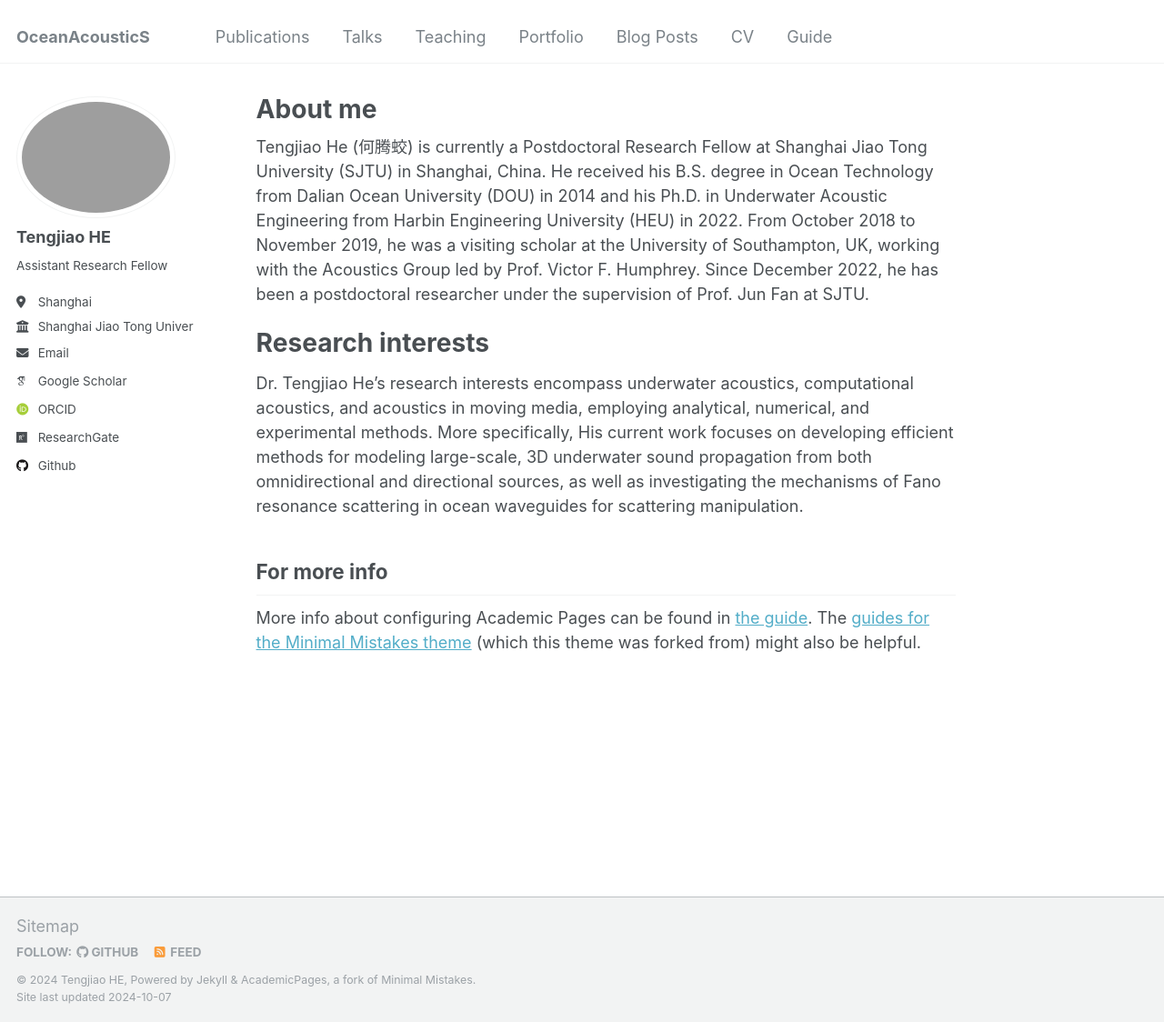
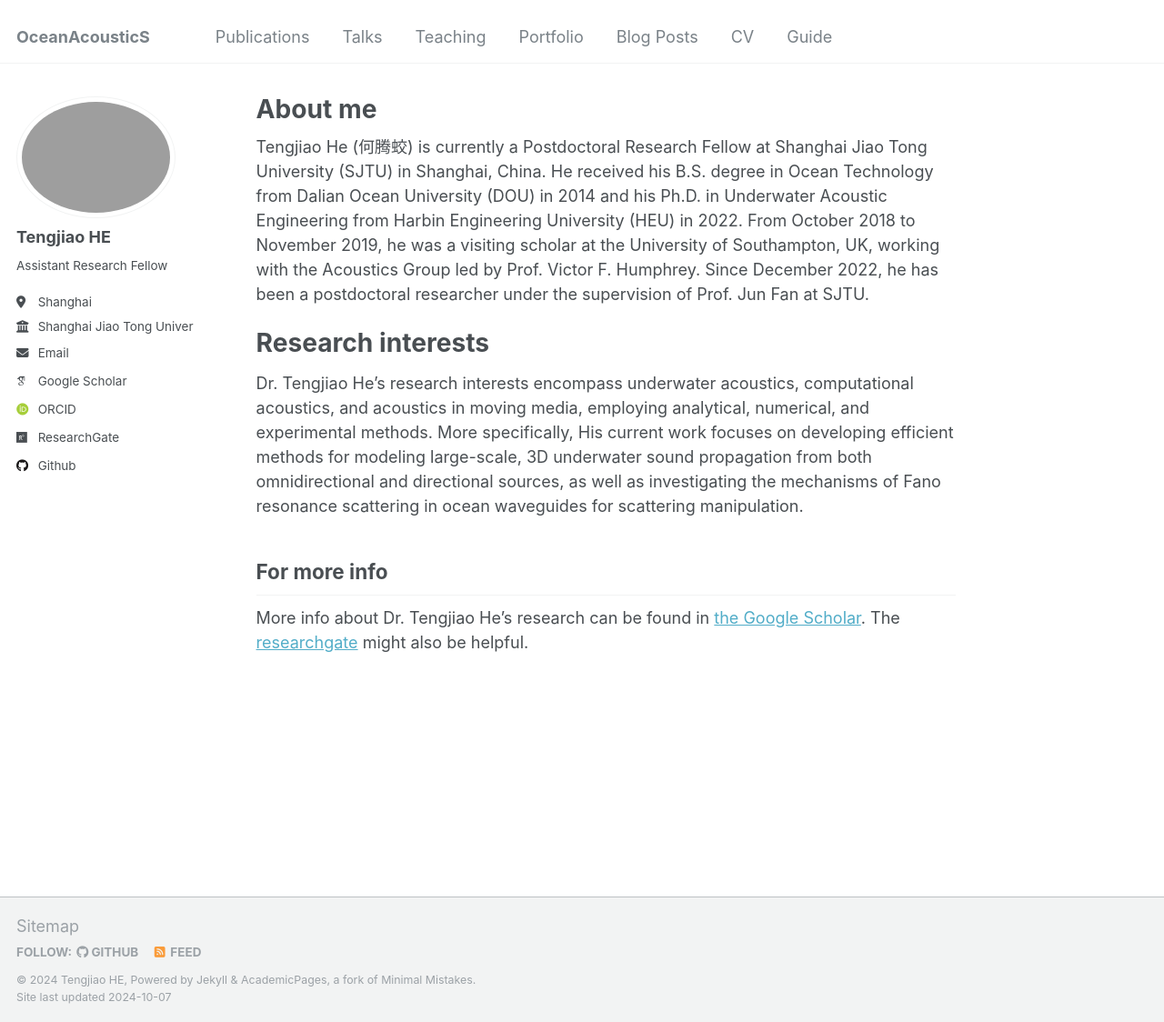
Before and after one commit to TengjiaoHE/OceanSoniX, a Jekyll site: the page built from _pages/about.md, in a window 1280 px wide and 1124 px high. Shown: the whole window at 91% size. Built offline with Jekyll 4.4.1, drawn with Linux system fonts in a browser that asks for light colours; some web fonts are replaced.

Commit message:
Update about.md

```diff
--- a/_pages/about.md
+++ b/_pages/about.md
@@ -18,4 +18,4 @@ Dr. Tengjiao He's research interests encompass underwater acoustics, computation
 
 For more info
 ------
-More info about configuring Academic Pages can be found in [the guide](https://academicpages.github.io/markdown/). The [guides for the Minimal Mistakes theme](https://mmistakes.github.io/minimal-mistakes/docs/configuration/) (which this theme was forked from) might also be helpful.
+More info about Dr. Tengjiao He's research can be found in [the Google Scholar]([https://academicpages.github.io/markdown/](https://scholar.google.com/citations?view_op=list_works&hl=en&user=yIHi56gAAAAJ)). The [researchgate]([https://mmistakes.github.io/minimal-mistakes/docs/configuration/](https://www.researchgate.net/profile/Tengjiao-He-3)) might also be helpful.
```
